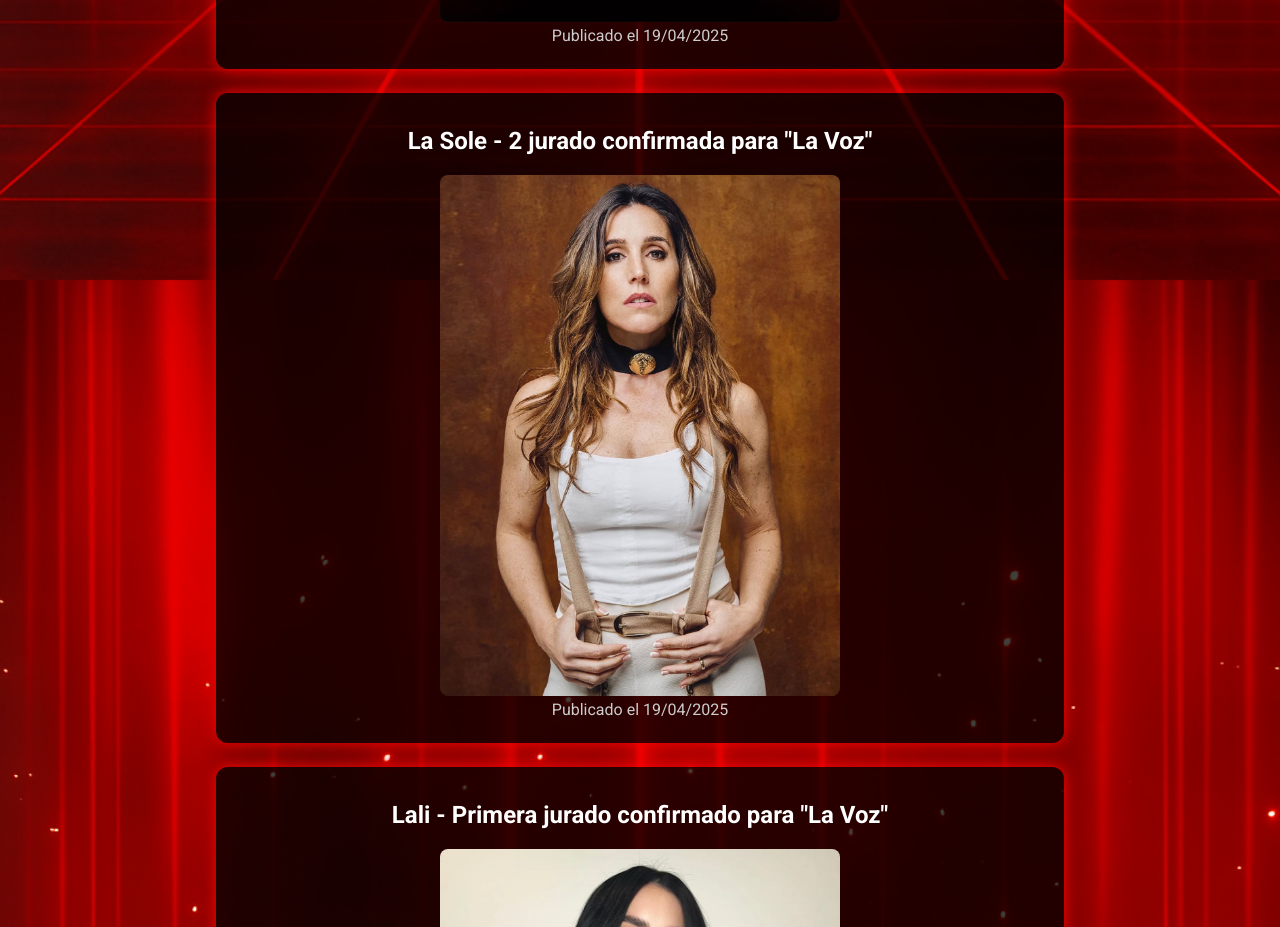
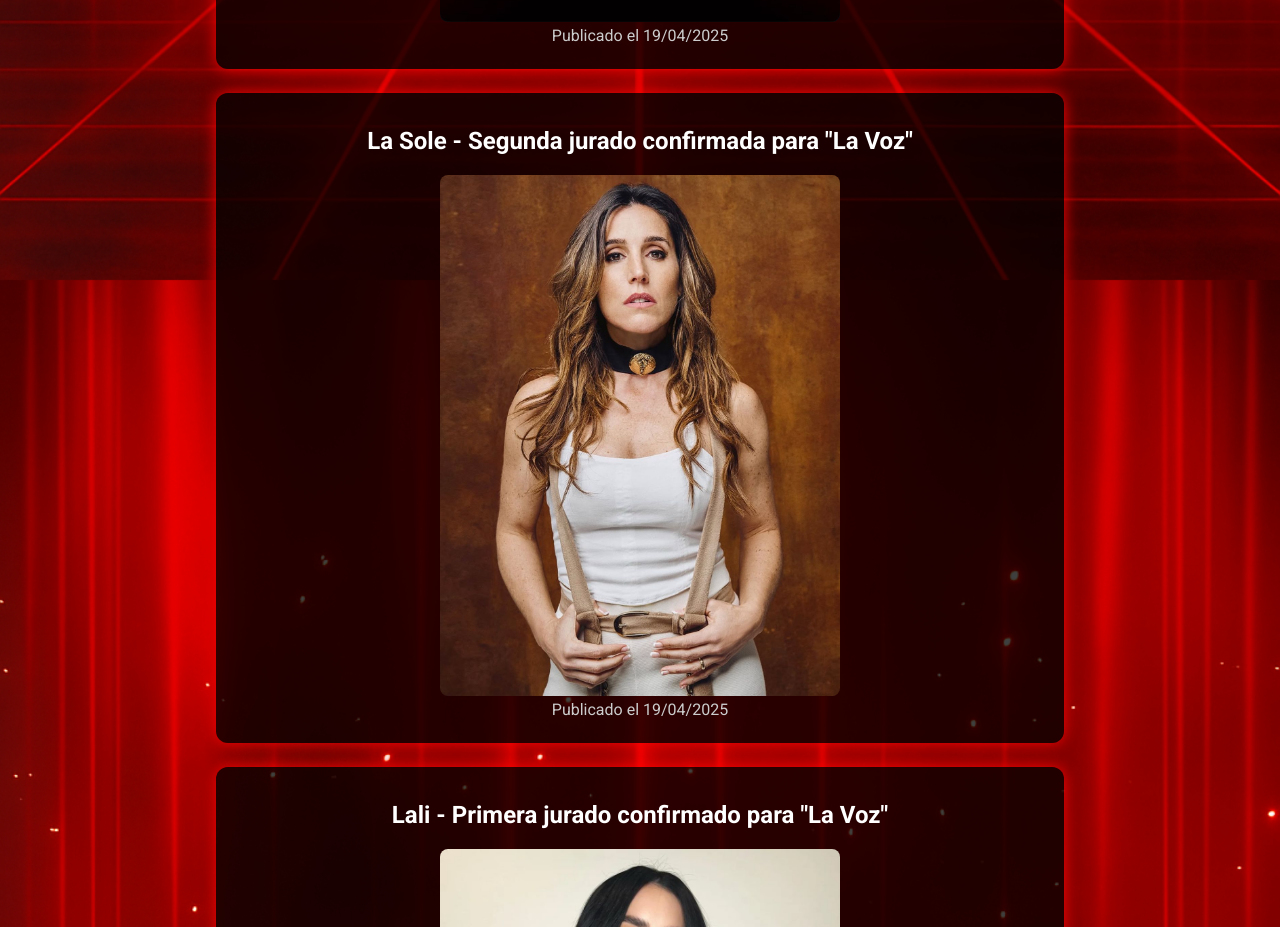
Before and after one commit to Trucodefamososmd/LaVoz, a plain HTML site: page noticias.html in a window 1280 px wide. Shown: the part 1000-1927 px from the top of the page. Drawn offline with Linux system fonts and the light colour scheme.

Commit message:
confirmadojur

```diff
--- a/noticias.html
+++ b/noticias.html
@@ -93,7 +93,7 @@
   </div>
 
   <div class="news-container">
-    <div class="news-title">La Sole - 2 jurado confirmada para "La Voz"</div>
+    <div class="news-title">La Sole - Segunda jurado confirmada para "La Voz"</div>
     <img src="sole.jpg" alt="La Sole">
     <div class="news-date">Publicado el 19/04/2025</div>
   </div>
```
